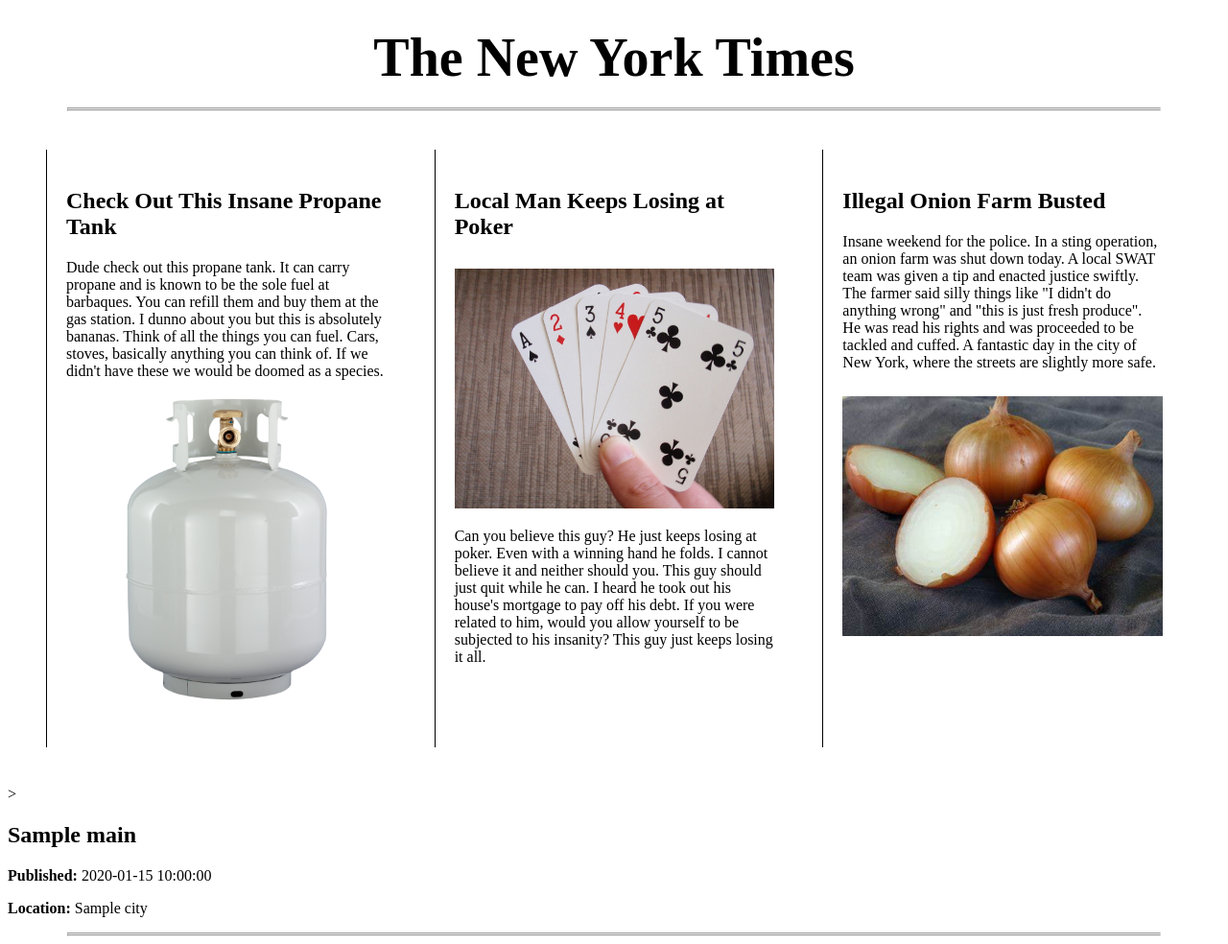
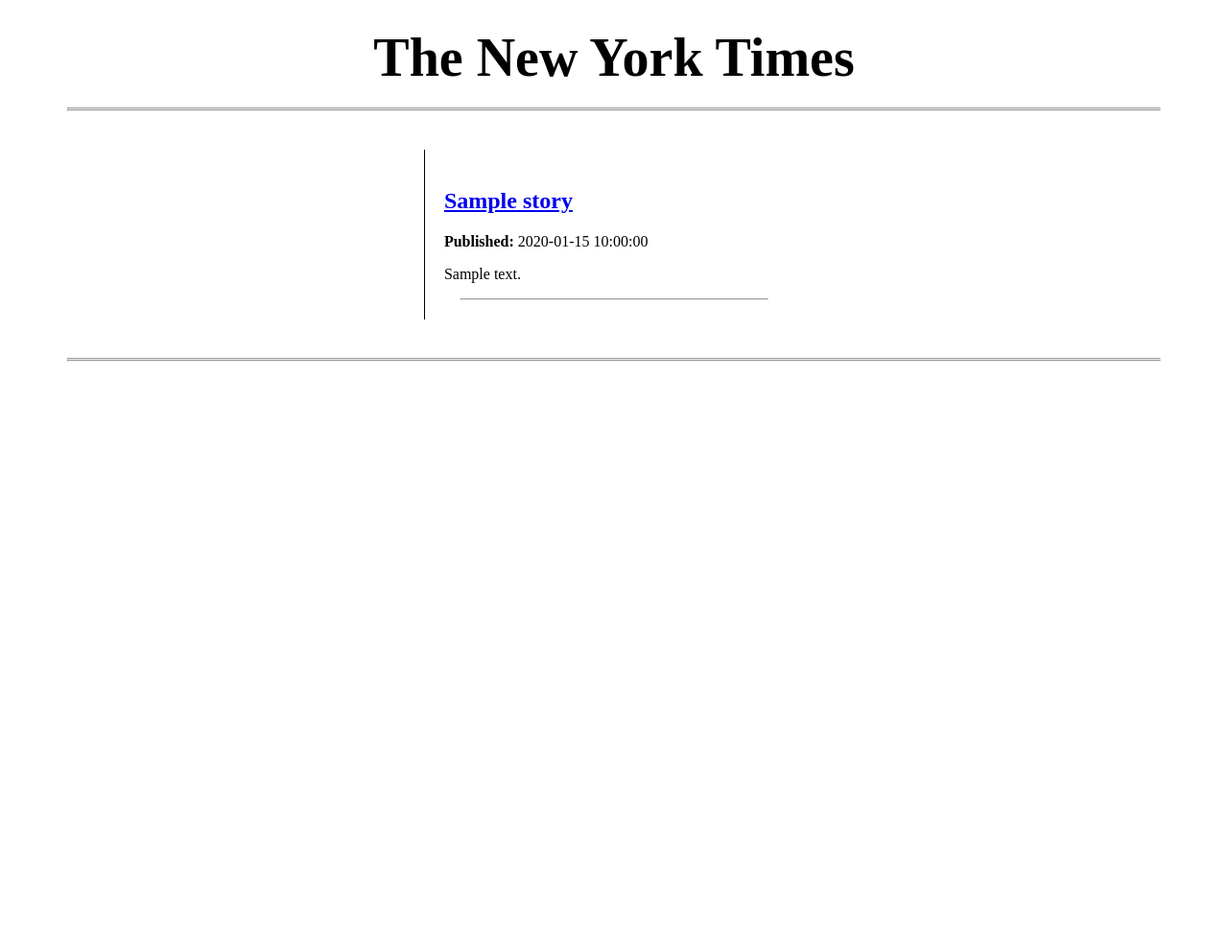
Before and after one commit to ruyeki/ecs162-hw3, a Flask app: template templates/index.html in a window 1280 px wide. Shown: the whole page at 96% size. After the commit the page ends 377 px from the top, so only its background shows below. Run offline with Flask 3, Linux system fonts and the light colour scheme; the template is opened without the code that fills it: most values are stand-ins (such as "Sample title", 1, 10 or a date in 2020); some web fonts are replaced.

Commit message:
frontend changes (not done)

```diff
--- a/templates/index.html
+++ b/templates/index.html
@@ -14,50 +14,17 @@
         <main>
             <hr>
             <hr>
-
             <div id="articles">
-                <!--Article 1-->
-                <section id="article1">
-                    <h2>Check Out This Insane Propane Tank</h2>
-                    <p> Dude check out this propane tank. It can carry propane and is known to be the sole
-                        fuel at barbaques. You can refill them and buy them at the gas station. I dunno about you
-                        but this is absolutely bananas. Think of all the things you can fuel. Cars, stoves, basically anything
-                        you can think of. If we didn't have these we would be doomed as a species.
-                    <img src="images/propane.jfif" alt="A Propane Tank">
+                {% for story in stories %}
+                <section class="article">
+                    <h2><a href="{{ story.url }}" target="_blank">{{ story.title }}</a></h2>
+                    <p><strong>Published:</strong> {{ story.pub_date }}</p>
+                    <p>{{ story.summary }}</p>
+                    <hr>
                 </section>
-
-                <!--Article 2-->
-                <section id="article2">
-                    <h2>Local Man Keeps Losing at Poker</h2>
-                    <img src="images/cards.jfif" alt="Poker Cards">
-                    <p>Can you believe this guy? He just keeps losing at poker. Even with a winning hand he folds. I cannot
-                        believe it and neither should you. This guy should just quit while he can. I heard he took out his house's
-                        mortgage to pay off his debt. If you were related to him, would you allow yourself to be subjected
-                        to his insanity? This guy just keeps losing it all.
-                    </p>
-                </section>
-
-                <!--Article 3-->
-                <section id="article3">
-                    <h2>Illegal Onion Farm Busted</h2>
-                    <p> Insane weekend for the police. In a sting operation, an onion farm was shut down today. A local SWAT team
-                        was given a tip and enacted justice swiftly. The farmer said silly things like "I didn't do anything wrong"
-                        and "this is just fresh produce". He was read his rights and was proceeded to be tackled and cuffed. A fantastic
-                        day in the city of New York, where the streets are slightly more safe.
-                    </p>
-                    <img src="images/onions.jfif" alt="A Couple of Onions">
-                </section>
+                {% endfor %}
             </div>
 
-            <!--Testing Here-->
-            <!--We get the headline, date, and city-->>
-            <div>
-                {%for story in stories%}
-                <h2>{{ story.headline.main }}</h2>
-                <p><strong>Published:</strong> {{ story.pub_date }}</p>
-                <p><strong>Location:</strong> {{ story.city }}</p>
-                {%endfor%}
-            </div>
         </main>
 
 
```
